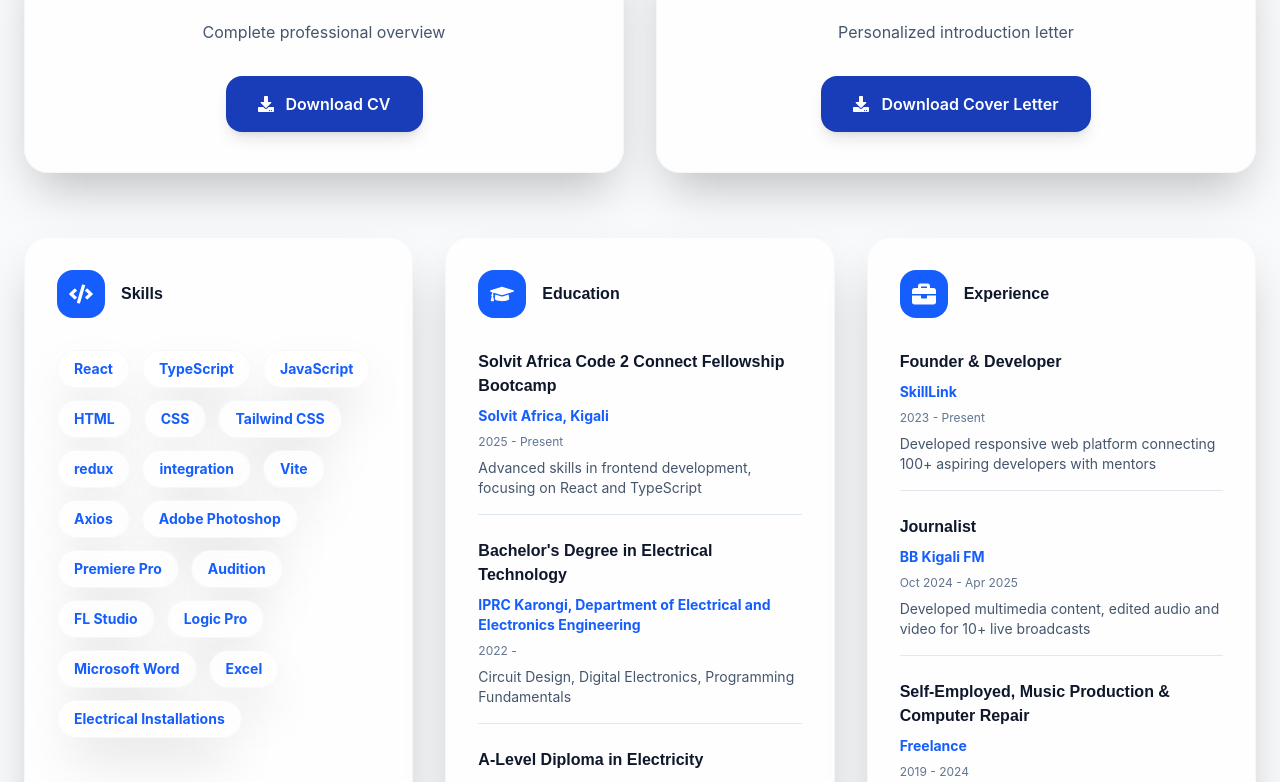
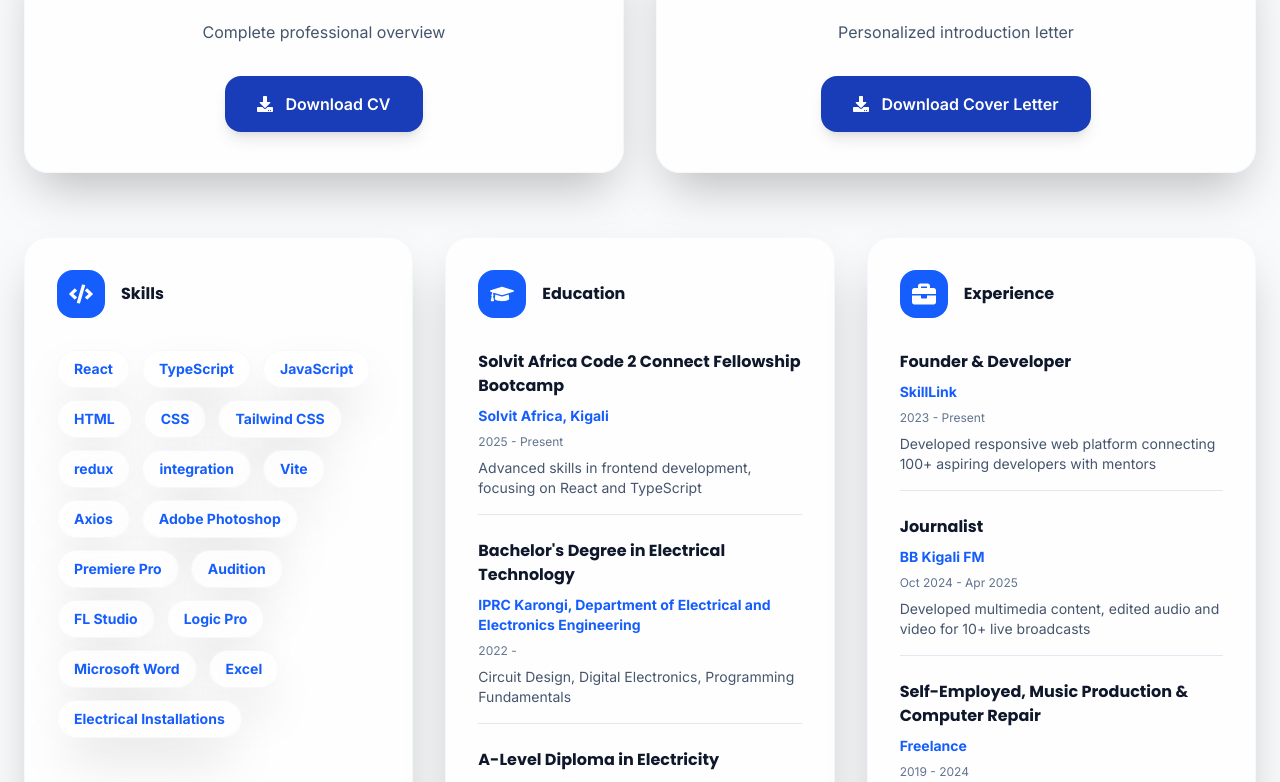
Before and after one commit to MahoroHyacinthe/portfolio-app, a React (Vite) app: page / in a window 1280 px wide. Shown: the part 2323-3105 px from the top of the page. Built offline with nearby package versions, Linux system fonts and the light colour scheme.

Commit message:
Fix CSS import error - move Google Fonts to HTML

```diff
--- a/index.html
+++ b/index.html
@@ -32,6 +32,7 @@
     <!-- Preconnect to external domains for performance -->
     <link rel="preconnect" href="https://fonts.googleapis.com">
     <link rel="preconnect" href="https://fonts.gstatic.com" crossorigin>
+    <link href="https://fonts.googleapis.com/css2?family=Inter:wght@300;400;500;600;700;800;900&family=Poppins:wght@300;400;500;600;700;800;900&display=swap" rel="stylesheet">
     <link rel="preconnect" href="https://images.unsplash.com">
 
     <title>Mahoro Hyacinthe | React Developer | Solvit Africa Graduate</title>
--- a/src/index.css
+++ b/src/index.css
@@ -1,5 +1,4 @@
 @import "tailwindcss";
-@import url('https://fonts.googleapis.com/css2?family=Inter:wght@300;400;500;600;700;800;900&family=Poppins:wght@300;400;500;600;700;800;900&display=swap');
 
 @theme {
   --font-family-poppins: 'Poppins', sans-serif;
```
